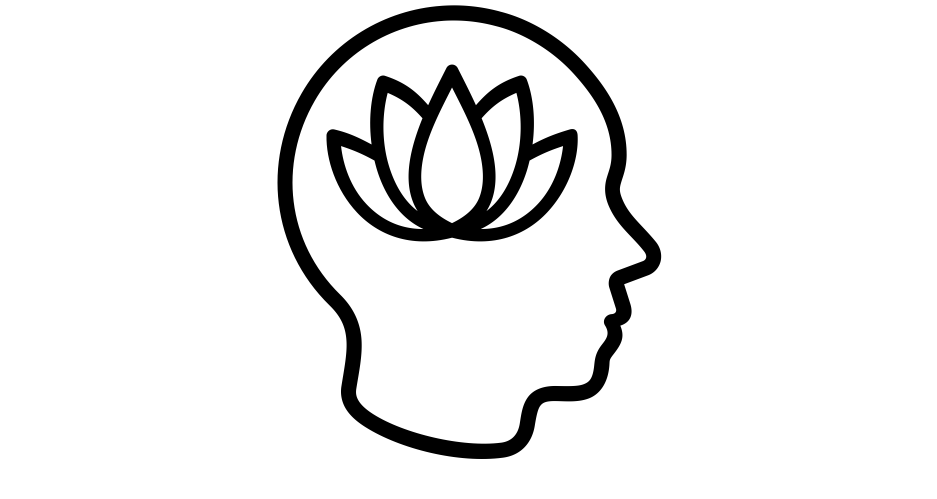
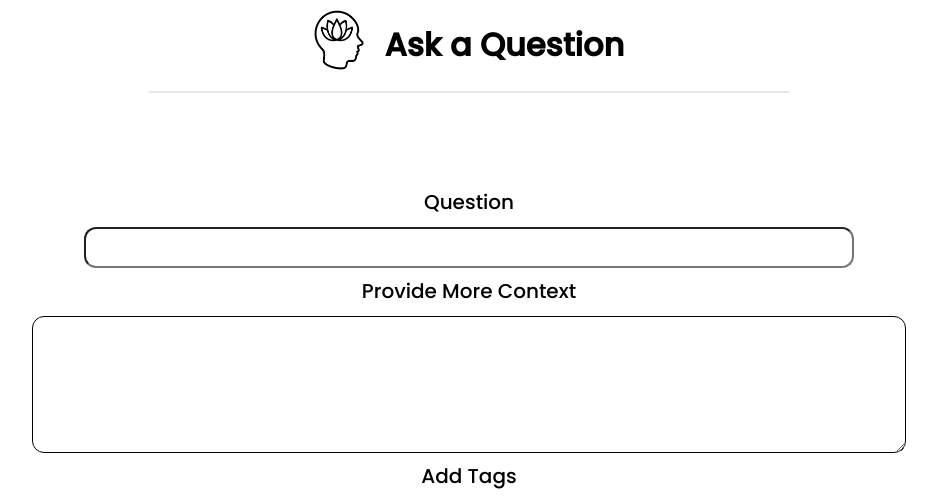
Before and after one commit to mental-health-org/mental-health-fe, a React (Create React App) app: page /#/ask in a window 1280 px wide. Shown: the top 499 px of the page, without its empty margins (171-1108 px from the left). Built offline with nearby package versions, Linux system fonts and the light colour scheme; no server answers.

Commit message:
Add and fix logo positioning

```diff
--- a/src/components/header/Header.tsx
+++ b/src/components/header/Header.tsx
@@ -10,7 +10,7 @@ interface HeaderProps {
 const Header: React.FC<HeaderProps> = ({ headerTitle }) => {
   return (
     <header className='Header--container'>
-      <div className='BottomBorder--border'>
+      <div className='BottomBorder--border heading--container'>
        <img src={mentalHealthLogo} alt="head outline with lotus flower" className="logo--landing-page"></img>
       {headerTitle !== 'HeLP Network' && <h1 className='HeaderTitle--h1'>{headerTitle}</h1>}
         {headerTitle === 'HeLP Network' && <h1 className='HeaderTitle--h1'>H<span className="letter-standout">e</span>LP Network</h1>}
--- a/src/styles/Header.scss
+++ b/src/styles/Header.scss
@@ -16,6 +16,24 @@
   width: 50px;
 }
 
+.logo--landing-page {
+  // position: absolute;
+  // top: 30px;
+  // left: 400px;
+  height: 60px;
+  margin-right: 20px;
+  margin-top: 10px;
+}
+
+.heading--container {
+  display: flex;
+  justify-content: center;
+}
+
+.letter-standout {
+  color: #DA0064
+}
+
 @media screen and (min-height: 1000px) {
 
   .Header--container {
```
